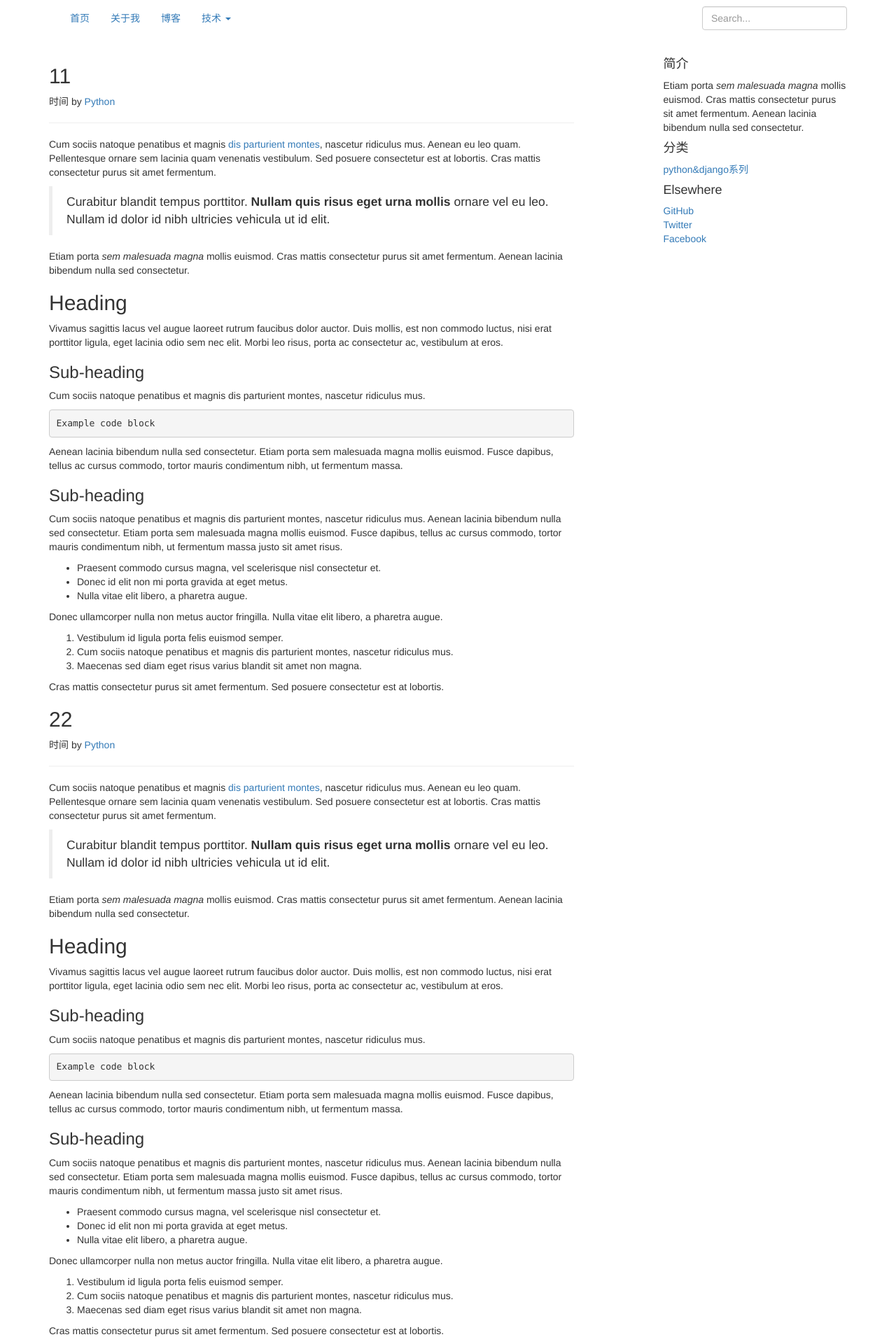
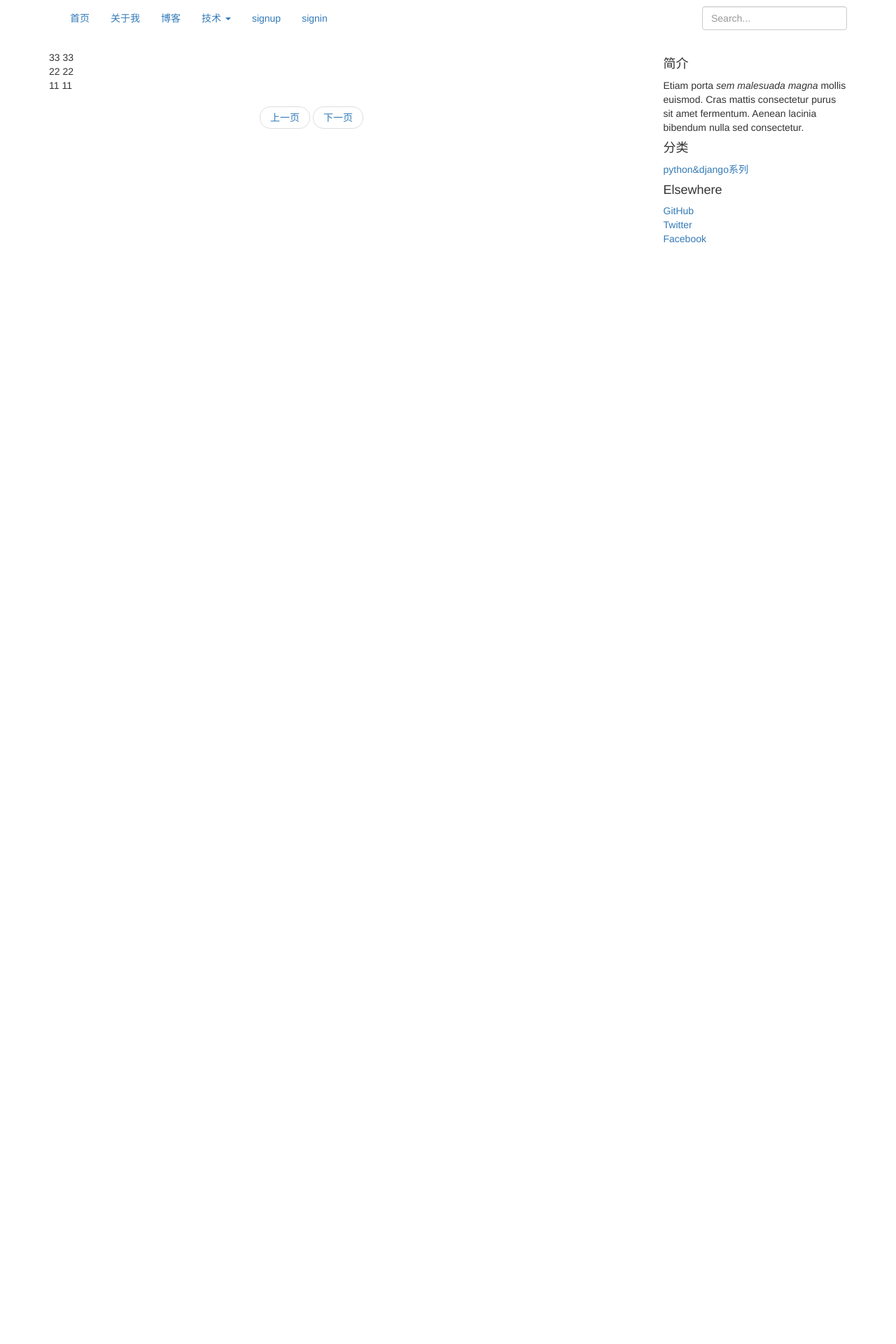
Before and after one commit to liangweile/myblog, a Django app: page /category/Python in a window 1280 px wide. Shown: the top 1920 px of the page at 70% size. After the commit the page ends 347 px from the top, so only its background shows below. Run offline with Django 3.2, Linux system fonts and the light colour scheme; data comes from the database, SQL or seed files in the repository; both versions use the stored data as it was after the commit; some libraries are stand-ins or nearby versions.

Commit message:
add comment&home<a>

```diff
--- a/myblog/settings.py
+++ b/myblog/settings.py
@@ -44,7 +44,7 @@
     'django.middleware.security.SecurityMiddleware',
     'django.contrib.sessions.middleware.SessionMiddleware',
     'django.middleware.common.CommonMiddleware',
-    'django.middleware.csrf.CsrfViewMiddleware',
+    #'django.middleware.csrf.CsrfViewMiddleware',
     'django.contrib.auth.middleware.AuthenticationMiddleware',
     'django.contrib.messages.middleware.MessageMiddleware',
     'django.middleware.clickjacking.XFrameOptionsMiddleware',
--- /dev/null
+++ b/templates/about.html
@@ -0,0 +1,4 @@
+{% extends 'base.html' %}
+{% block post %}
+<h1>about me</h1>
+{% endblock %}
--- a/templates/base.html
+++ b/templates/base.html
@@ -31,21 +31,23 @@
         <!--</div>-->
         <div id="navbar" class="navbar-collapse collapse">
           <ul class="nav navbar-nav">
-            <li class="active"><a href="#">首页</a></li>
-            <li><a href="#about">关于我</a></li>
-            <li><a href="#contact">博客</a></li>
+            <li class="active"><a href="/home">首页</a></li>
+            <li><a href="/about">关于我</a></li>
+            <li><a href="/post">博客</a></li>
             <li class="dropdown">
               <a href="#" class="dropdown-toggle" data-toggle="dropdown" role="button" aria-haspopup="true" aria-expanded="false">技术 <span class="caret"></span></a>
               <ul class="dropdown-menu">
-                <li><a href="#">Python</a></li>
-                <li><a href="#">C++</a></li>
-                <li><a href="#">JavaScript</a></li>
+                <li><a href="/category/Python">Python</a></li>
+                <li><a href="/category/C">C</a></li>
+                <li><a href="/category/JavaScript">JavaScript</a></li>
                 <li role="separator" class="divider"></li>
                 <!--<li class="dropdown-header">Nav header</li>-->
-                <li><a href="#">服务器数据库</a></li>
-                <li><a href="#">小程序</a></li>
+                <li><a href="/category/database">database</a></li>
+                <li><a href="/category/others">others</a></li>
               </ul>
             </li>
+            <li><a href="/signup">signup</a></li>
+            <li><a href="/signin">signin</a></li>
           </ul>
           <ul class="nav navbar-nav navbar-right">
             <form class="navbar-form navbar-right">
--- a/templates/home.html
+++ b/templates/home.html
@@ -1,46 +1,9 @@
 {% extends 'base.html' %}
 {% block post %}
-{% for blog in testblog_list %}
+{% for blog in testblog_list reversed %}
 <div class="blog-post">
-    <h2 class="blog-post-title">{{ blog.title }}</h2>
-    <p class="blog-post-meta">时间 by <a href="#">{{ blog.category.name }}</a></p>
-
-    <p></p>
-    <hr>
-    <p>Cum sociis natoque penatibus et magnis <a href="#">dis parturient montes</a>, nascetur ridiculus mus. Aenean eu
-        leo quam. Pellentesque ornare sem lacinia quam venenatis vestibulum. Sed posuere consectetur est at lobortis.
-        Cras mattis consectetur purus sit amet fermentum.</p>
-    <blockquote>
-        <p>Curabitur blandit tempus porttitor. <strong>Nullam quis risus eget urna mollis</strong> ornare vel eu leo.
-            Nullam id dolor id nibh ultricies vehicula ut id elit.</p>
-    </blockquote>
-    <p>Etiam porta <em>sem malesuada magna</em> mollis euismod. Cras mattis consectetur purus sit amet fermentum. Aenean
-        lacinia bibendum nulla sed consectetur.</p>
-    <h2>Heading</h2>
-    <p>Vivamus sagittis lacus vel augue laoreet rutrum faucibus dolor auctor. Duis mollis, est non commodo luctus, nisi
-        erat porttitor ligula, eget lacinia odio sem nec elit. Morbi leo risus, porta ac consectetur ac, vestibulum at
-        eros.</p>
-    <h3>Sub-heading</h3>
-    <p>Cum sociis natoque penatibus et magnis dis parturient montes, nascetur ridiculus mus.</p>
-    <pre><code>Example code block</code></pre>
-    <p>Aenean lacinia bibendum nulla sed consectetur. Etiam porta sem malesuada magna mollis euismod. Fusce dapibus,
-        tellus ac cursus commodo, tortor mauris condimentum nibh, ut fermentum massa.</p>
-    <h3>Sub-heading</h3>
-    <p>Cum sociis natoque penatibus et magnis dis parturient montes, nascetur ridiculus mus. Aenean lacinia bibendum
-        nulla sed consectetur. Etiam porta sem malesuada magna mollis euismod. Fusce dapibus, tellus ac cursus commodo,
-        tortor mauris condimentum nibh, ut fermentum massa justo sit amet risus.</p>
-    <ul>
-        <li>Praesent commodo cursus magna, vel scelerisque nisl consectetur et.</li>
-        <li>Donec id elit non mi porta gravida at eget metus.</li>
-        <li>Nulla vitae elit libero, a pharetra augue.</li>
-    </ul>
-    <p>Donec ullamcorper nulla non metus auctor fringilla. Nulla vitae elit libero, a pharetra augue.</p>
-    <ol>
-        <li>Vestibulum id ligula porta felis euismod semper.</li>
-        <li>Cum sociis natoque penatibus et magnis dis parturient montes, nascetur ridiculus mus.</li>
-        <li>Maecenas sed diam eget risus varius blandit sit amet non magna.</li>
-    </ol>
-    <p>Cras mattis consectetur purus sit amet fermentum. Sed posuere consectetur est at lobortis.</p>
+    {{ blog.title }}
+    <a href="{% url 'post_url' blog.title %}">{{blog.title}}</a>
 </div>
 {% endfor %}
 {% endblock %}
--- /dev/null
+++ b/templates/post.html
@@ -0,0 +1,13 @@
+{% extends 'base.html' %}
+{% block post %}
+{% for post in post_list reversed %}
+<div class="post">
+{{ post.title }}
+{{ post.body }}
+</div>
+{% endfor %}
+{% for comment in comment_list %}
+    {{ comment.username }}
+    {{ comment.content }}
+{% endfor %}
+{% endblock %}
--- a/testblog/admin.py
+++ b/testblog/admin.py
@@ -2,7 +2,7 @@
 from __future__ import unicode_literals
 
 from django.contrib import admin
-from testblog.models import testblog_post, Category
+from testblog.models import testblog_post, Category, Comment
 
 # Register your models here.
 
@@ -12,6 +12,9 @@
 class category_admin(admin.ModelAdmin):
     list_display = ['name']
 
+class comment_admin(admin.ModelAdmin):
+    list_display = ['username', 'content']
 
 admin.site.register(testblog_post, testblog_admin)
 admin.site.register(Category, category_admin)
+admin.site.register(Comment, comment_admin)
--- a/testblog/models.py
+++ b/testblog/models.py
@@ -2,6 +2,7 @@
 from __future__ import unicode_literals
 
 from django.db import models
+import os
 
 
 # Create your models here.
@@ -11,7 +12,6 @@
     def __str__(self):
         return self.name
 
-
 class testblog_post(models.Model):
     title = models.CharField(max_length=150)
     body = models.TextField()
@@ -19,3 +19,11 @@
 
     def __str__(self):
         return self.title
+
+class Comment(models.Model):
+    username = models.CharField(max_length=50)#评论人
+    content = models.TextField()#内容
+    post = models.ForeignKey(testblog_post)
+
+    def __str__(self):
+        return self.username
--- a/testblog/urls.py
+++ b/testblog/urls.py
@@ -4,5 +4,10 @@
 
 urlpatterns = [
     url(r'home$', views.home),
-    url(r'category/(?P<category_name>\S+)', views.get_category),
+    url(r'category/(?P<category_name>\S+)', views.get_category ),
+    url(r'post/(?P<post_name>\S+)', views.get_post_byname, name='post_url'),
+    url(r'about$', views.about),
+    url(r'post', views.get_post),
+    url(r'signup', views.signup),
+    url(r'signin', views.signin),
 ]
--- a/testblog/views.py
+++ b/testblog/views.py
@@ -1,7 +1,10 @@
 # -*- coding: utf-8 -*-
 from __future__ import unicode_literals
-from testblog.models import testblog_post, Category
+from testblog.models import testblog_post, Category, Comment
 from django.shortcuts import render
+from django.contrib.auth.models import User
+from django.http import HttpResponseRedirect, HttpResponse
+from django.contrib.auth import authenticate, logout, login
 
 # Create your views here.
 
@@ -12,4 +15,47 @@
 def get_category(req, category_name):
     find_category = Category.objects.get(name=category_name)
     postlist = find_category.testblog_post_set.all()
-    return render(req, 'home.html', {'testblog_list': postlist})
+    return render(req, 'post.html', {'post_list': postlist})
+
+def get_post_byname(req, post_name):
+    find_post = testblog_post.objects.get(title=post_name)
+    if req.POST:
+        if req.user.is_authenticated:
+            username = str(req.user.username)
+            content = str(req.POST['content'])
+            comment = Comment.objects.create(username=username, content=content, post=find_post)
+            comment.save()
+    comment_list = Comment.objects.filter(post=find_post)
+    return render(req, 'post_byname.html', {'post': find_post, 'comment_list':comment_list})
+
+def about(req):
+    return render(req, 'about.html')
+
+def get_post(req):
+    find_post = testblog_post.objects.all()
+    return render(req, 'post.html', {'post_list':find_post, 'comment_list':comment_list})
+
+def signup(req):
+    if req.POST:
+        username = req.POST['username']
+        password = req.POST['password']
+        user = User.objects.create_user(username=str(username), password=str(password))
+        user.save()
+        return HttpResponseRedirect('/home')
+    else:
+        return render(req, 'signup.html')
+
+def signin(req):
+    if req.POST:
+        if req.POST.has_key('signin'):
+            username = req.POST['username']
+            password = req.POST['password']
+            user = authenticate(req, username=str(username), password=str(password))
+            if user is not None:
+                login(req, user)
+                return HttpResponseRedirect('/home')
+            else:
+                return HttpResponse('error')
+        else:
+            logout(req)
+    return render(req, 'signin.html')
```
Also changed, not shown: templates/post_byname.html (added, +13 -0 lines), templates/signin.html (added, +17 -0 lines), templates/signup.html (added, +16 -0 lines), db.sqlite3, testblog/migrations/0011_auto_20180430_0140.py (added), 6 other files.
